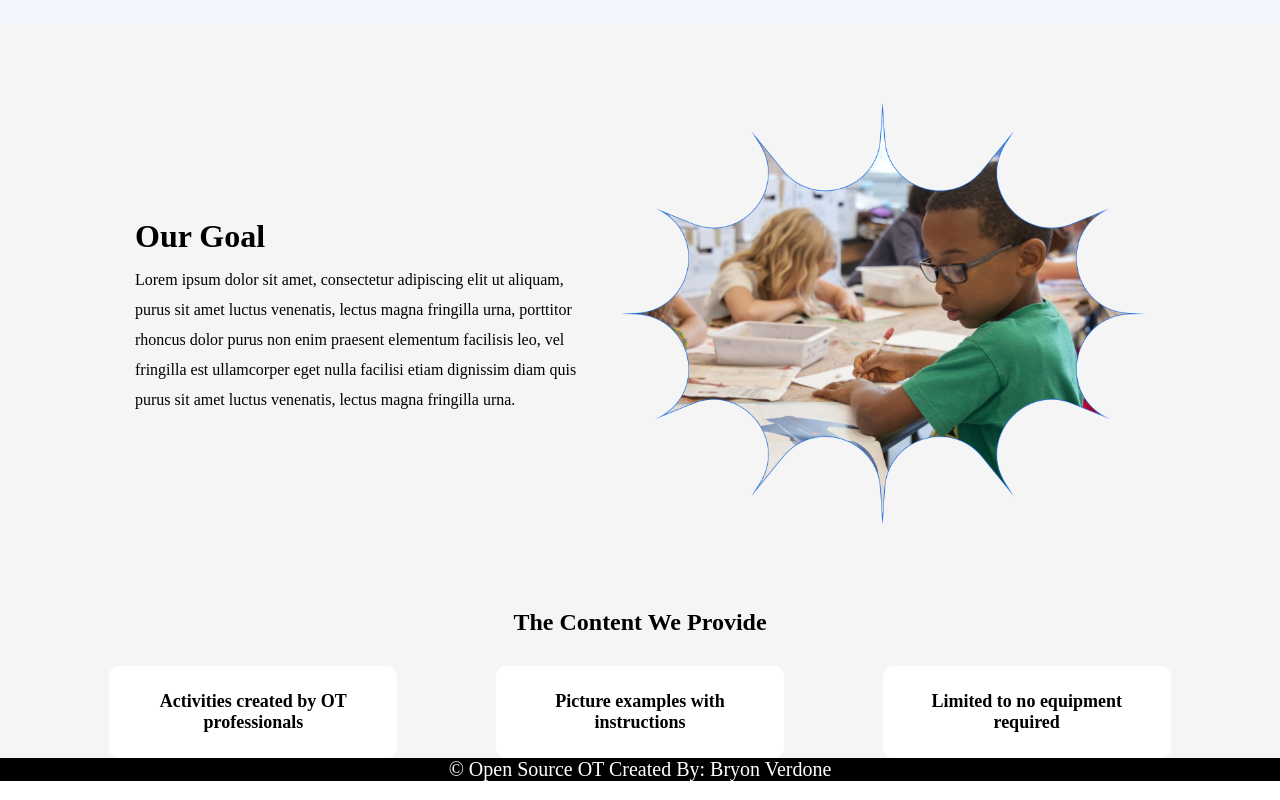
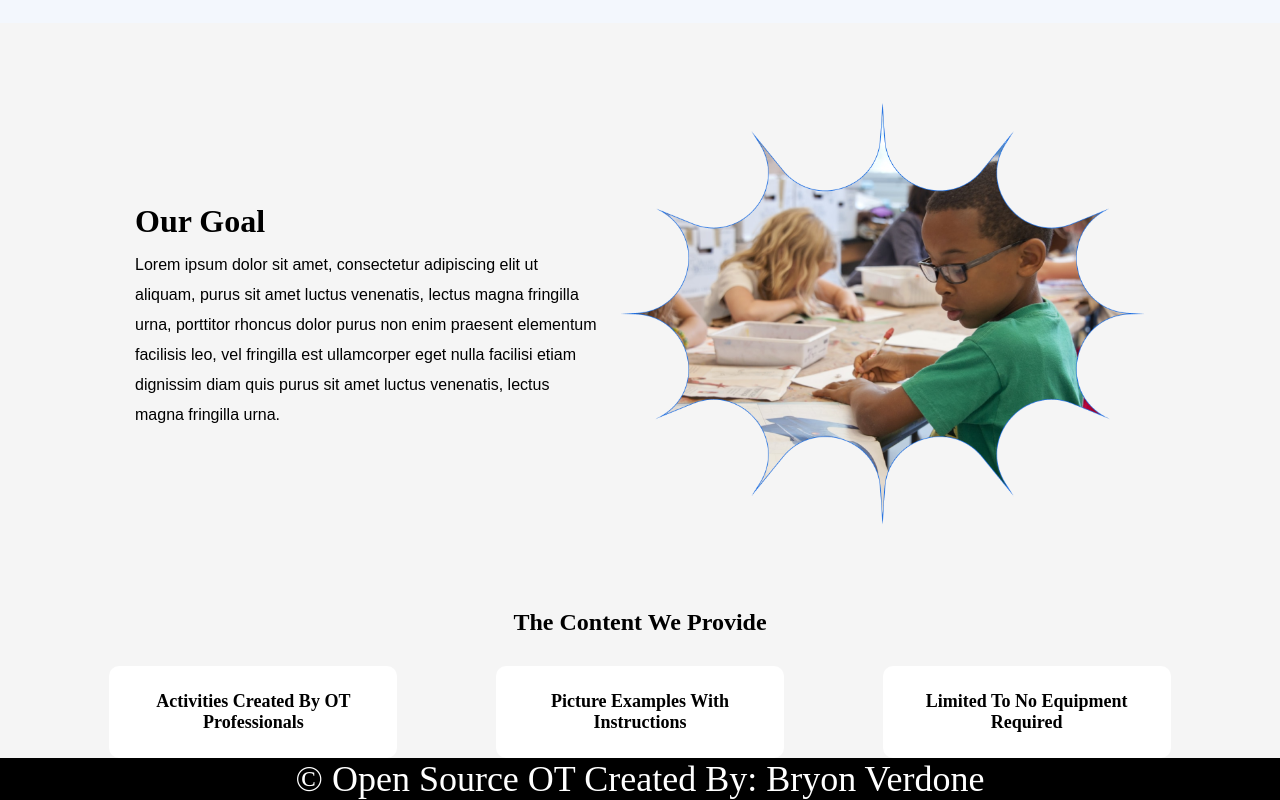
Before and after one commit to BryonVerdone/opensourceot, a React (Create React App) app: page / in a window 1280 px wide. Shown: the part 537-1337 px from the top of the page. Built offline with nearby package versions, Linux system fonts and the light colour scheme; no server answers.

Commit message:
added global fonts

```diff
--- a/src/components/footer/index.css
+++ b/src/components/footer/index.css
@@ -2,7 +2,9 @@
   background-color: #000000;
   color: white;
   text-align: center;
-  font-size: 1.25rem;
+  font-size: 2.25rem;
+  font-family: 'Amatic SC', cursive;
+
   /* position: absolute;
   left: 0;
   bottom: 0;
--- a/src/index.css
+++ b/src/index.css
@@ -1,3 +1,12 @@
-h1 {
+h1,
+h2,
+h3,
+h4 {
+  font-family: 'Amatic SC', cursive;
+  font-weight: 700;
   text-transform: capitalize;
 }
+p {
+  font-family: 'Josefin Sans', sans-serif;
+}
+@import url('https://fonts.googleapis.com/css2?family=Amatic+SC:wght@400;700&family=Josefin+Sans:ital,wght@0,100;0,200;0,300;0,400;1,100;1,200&display=swap');
```
